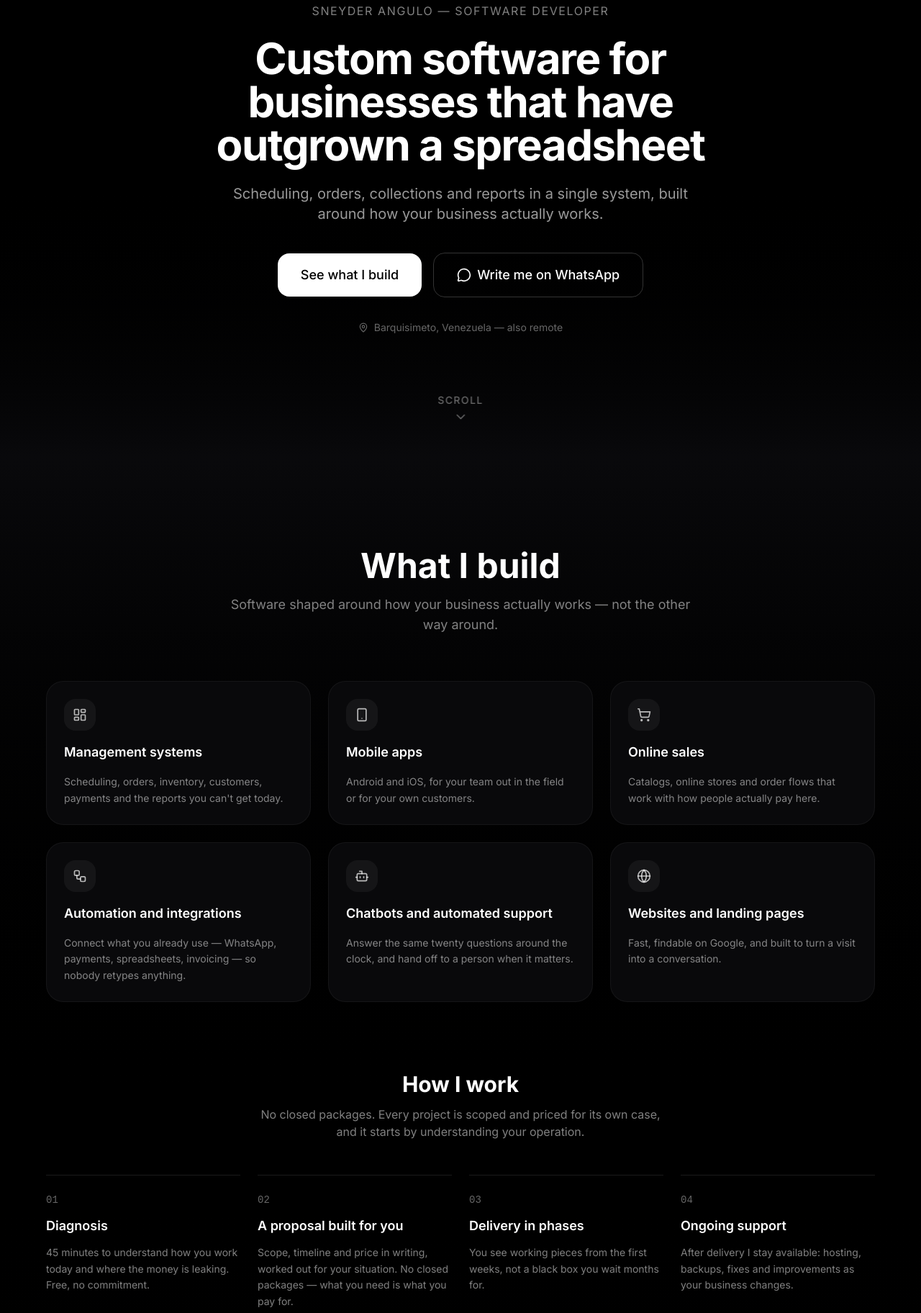
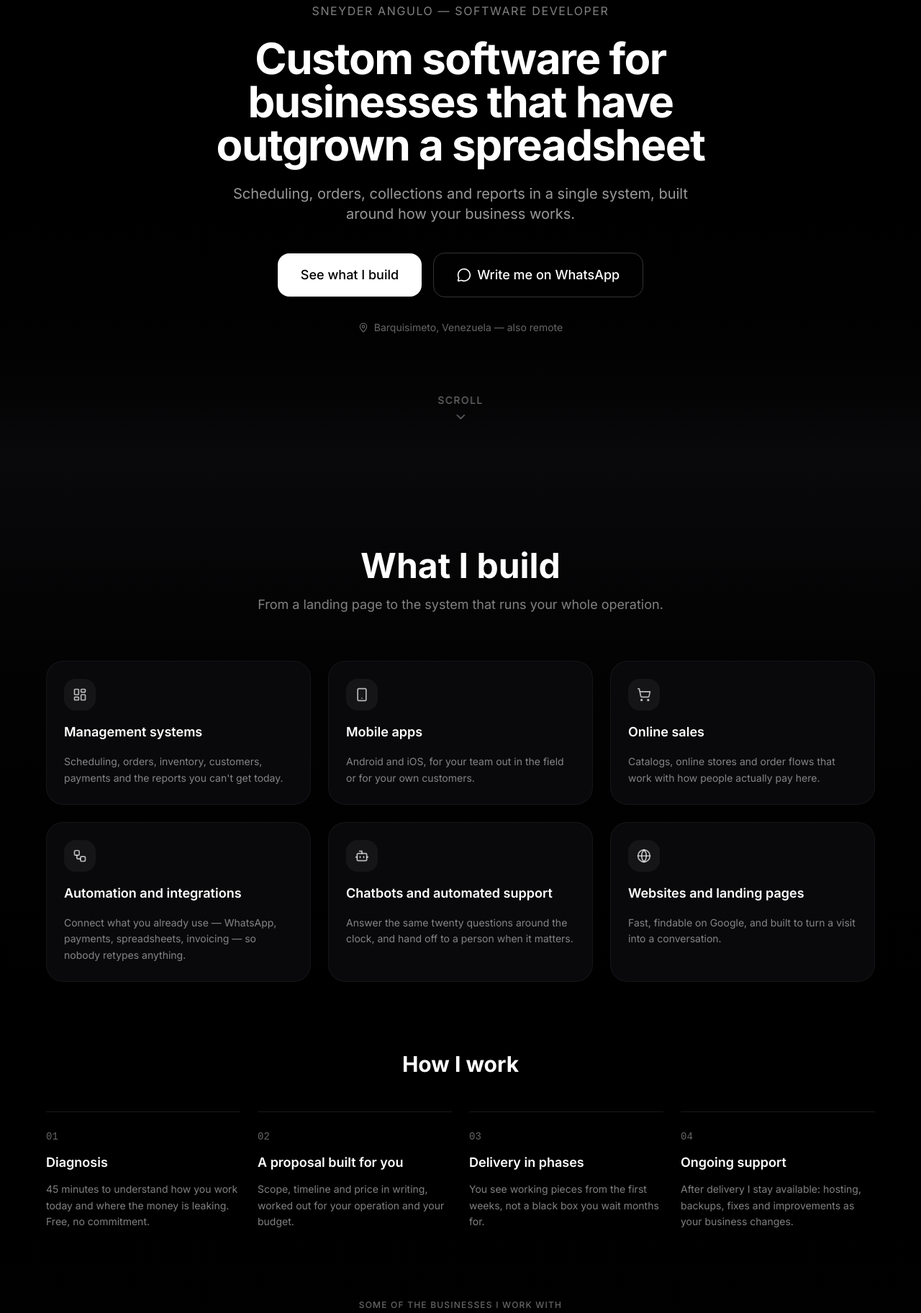
Before and after one commit to Sneyder2328/MyPortfolio, an Astro site: page / in a window 1280 px wide. Shown: the part 166-1990 px from the top of the page at 72% size. Built offline with nearby package versions, Linux system fonts and the light colour scheme; Astro itself is replaced by a stand-in of ours; animation ran at ten frames a second.

Commit message:
fix: limpiar copy defensivo y repetido en la seccion de servicios
- Quita "sin paquetes cerrados" del paso 02 y del subtitulo: negaba una
  objecion que el lector nunca planteo, residuo de la version con
  paquetes con precio.
- Elimina el subtitulo de "Como trabajo": los cuatro pasos numerados ya
  se explican solos y la frase repetia el paso 01.
- Reescribe el subtitulo de "Que construyo", que repetia casi literal la
  frase del hero, para comunicar el rango de trabajo.
- Quita la muletilla "de verdad" del hero.

Co-Authored-By: Claude Opus 5 (1M context) <noreply@anthropic.com>

```diff
--- a/src/components/sections/Services.tsx
+++ b/src/components/sections/Services.tsx
@@ -74,13 +74,10 @@ export function Services() {
         </div>
 
         {/* How I work */}
-        <AnimatedContainer className="mb-6 text-center">
-          <h3 className="text-2xl md:text-3xl font-bold mb-3">
+        <AnimatedContainer className="text-center">
+          <h3 className="text-2xl md:text-3xl font-bold">
             {t("services.process_title")}
           </h3>
-          <p className="text-white/50 max-w-xl mx-auto">
-            {t("services.process_subtitle")}
-          </p>
         </AnimatedContainer>
 
         <ol className="grid grid-cols-1 md:grid-cols-2 lg:grid-cols-4 gap-6 mb-24 mt-12">
--- a/src/data/services.ts
+++ b/src/data/services.ts
@@ -117,8 +117,8 @@ export const processSteps: ProcessStep[] = [
       es: "Propuesta hecha para ti",
     },
     description: {
-      en: "Scope, timeline and price in writing, worked out for your situation. No closed packages — what you need is what you pay for.",
-      es: "Alcance, tiempo y precio por escrito, calculados para tu situación. Sin paquetes cerrados: pagas por lo que necesitas.",
+      en: "Scope, timeline and price in writing, worked out for your operation and your budget.",
+      es: "Alcance, tiempo y precio por escrito, calculados para tu operación y tu presupuesto.",
     },
   },
   {
--- a/src/data/translations/en.ts
+++ b/src/data/translations/en.ts
@@ -17,7 +17,7 @@ export const en = {
   "hero.role": "Software developer",
   "hero.headline": "Custom software for businesses that have outgrown a spreadsheet",
   "hero.description":
-    "Scheduling, orders, collections and reports in a single system, built around how your business actually works.",
+    "Scheduling, orders, collections and reports in a single system, built around how your business works.",
   "hero.cta": "See what I build",
   "hero.contact": "Write me on WhatsApp",
   "hero.location": "Barquisimeto, Venezuela — also remote",
@@ -25,10 +25,8 @@ export const en = {
   // Services
   "services.title": "What I build",
   "services.subtitle":
-    "Software shaped around how your business actually works — not the other way around.",
+    "From a landing page to the system that runs your whole operation.",
   "services.process_title": "How I work",
-  "services.process_subtitle":
-    "No closed packages. Every project is scoped and priced for its own case, and it starts by understanding your operation.",
   "services.audience_title": "Some of the businesses I work with",
   "services.audience_note":
     "Don't see your line of work here? Let's talk anyway — underneath, the problem is usually the same one.",
--- a/src/data/translations/es.ts
+++ b/src/data/translations/es.ts
@@ -19,7 +19,7 @@ export const es: Record<TranslationKey, string> = {
   "hero.role": "Desarrollador de software",
   "hero.headline": "Software a la medida para negocios que ya no caben en un Excel",
   "hero.description":
-    "Agenda, pedidos, cobros y reportes en un solo sistema, construido alrededor de cómo trabaja tu negocio de verdad.",
+    "Agenda, pedidos, cobros y reportes en un solo sistema, construido alrededor de cómo trabaja tu negocio.",
   "hero.cta": "Ver qué construyo",
   "hero.contact": "Escríbeme por WhatsApp",
   "hero.location": "Barquisimeto, Venezuela — también remoto",
@@ -27,10 +27,8 @@ export const es: Record<TranslationKey, string> = {
   // Services
   "services.title": "Qué construyo",
   "services.subtitle":
-    "Software hecho alrededor de cómo trabaja tu negocio de verdad, no al revés.",
+    "Desde una landing hasta el sistema que mueve toda tu operación.",
   "services.process_title": "Cómo trabajo",
-  "services.process_subtitle":
-    "Sin paquetes cerrados. Cada proyecto se cotiza según su propio caso, y empieza por entender tu operación.",
   "services.audience_title": "Algunos de los negocios con los que trabajo",
   "services.audience_note":
     "¿No ves tu rubro aquí? Conversemos igual — en el fondo, el problema suele ser el mismo.",
```
